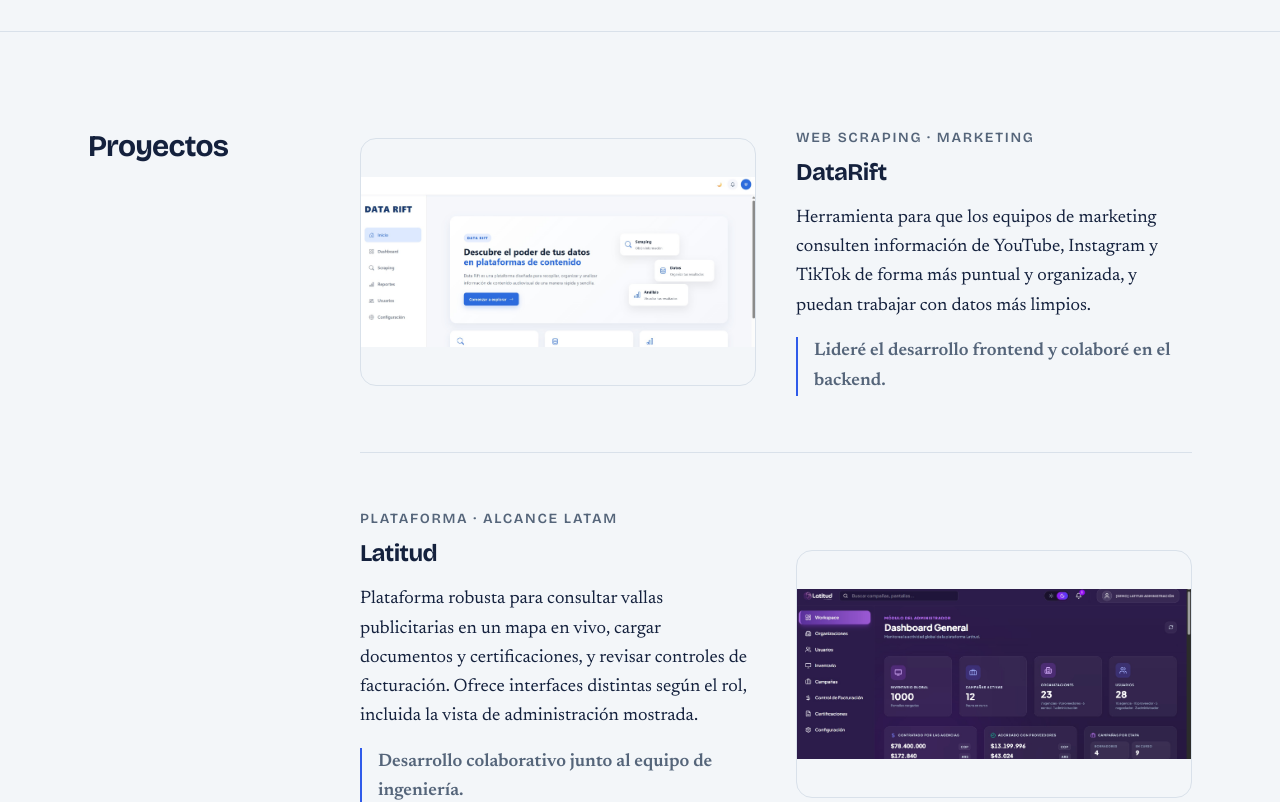
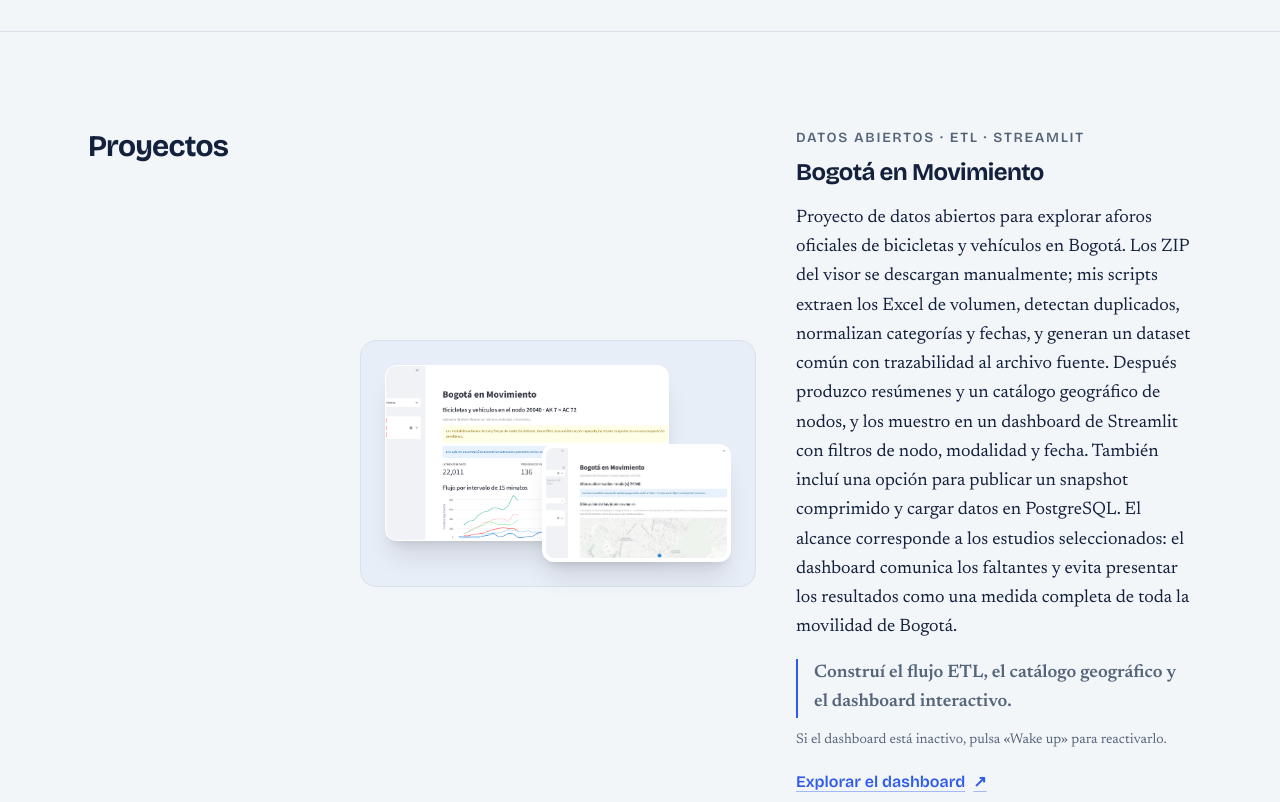
Before and after one commit to NicolasN21s/Portafolio, a React (Vite) app: page / in a window 1280 px wide. Shown: the part 2280-3082 px from the top of the page. Built offline with nearby package versions, Linux system fonts and the light colour scheme.

Commit message:
feat: add Bogotá en Movimiento to projects

```diff
--- a/src/data/projects.ts
+++ b/src/data/projects.ts
@@ -1,4 +1,17 @@
 export const proyectos = [
+  {
+    nombre: 'Bogotá en Movimiento',
+    imagenes: [
+      { src: '/dashboard.png', alt: 'Dashboard de aforos de Bogotá en Movimiento' },
+      { src: '/BEnMovimiento.jpg', alt: 'Vista del proyecto Bogotá en Movimiento' },
+    ],
+    categoria: 'Datos abiertos · ETL · Streamlit',
+    contribucion: 'Construí el flujo ETL, el catálogo geográfico y el dashboard interactivo.',
+    nota: 'Si el dashboard está inactivo, pulsa «Wake up» para reactivarlo.',
+    descripcion:
+      'Proyecto de datos abiertos para explorar aforos oficiales de bicicletas y vehículos en Bogotá. Los ZIP del visor se descargan manualmente; mis scripts extraen los Excel de volumen, detectan duplicados, normalizan categorías y fechas, y generan un dataset común con trazabilidad al archivo fuente. Después produzco resúmenes y un catálogo geográfico de nodos, y los muestro en un dashboard de Streamlit con filtros de nodo, modalidad y fecha. También incluí una opción para publicar un snapshot comprimido y cargar datos en PostgreSQL. El alcance corresponde a los estudios seleccionados: el dashboard comunica los faltantes y evita presentar los resultados como una medida completa de toda la movilidad de Bogotá.',
+    enlace: 'https://bogota-en-movimiento-ggbjhvvrzhma5ykpbx8xjv.streamlit.app/',
+  },
   {
     nombre: 'DataRift',
     imagen: '/DataRift1.jpg',
```
